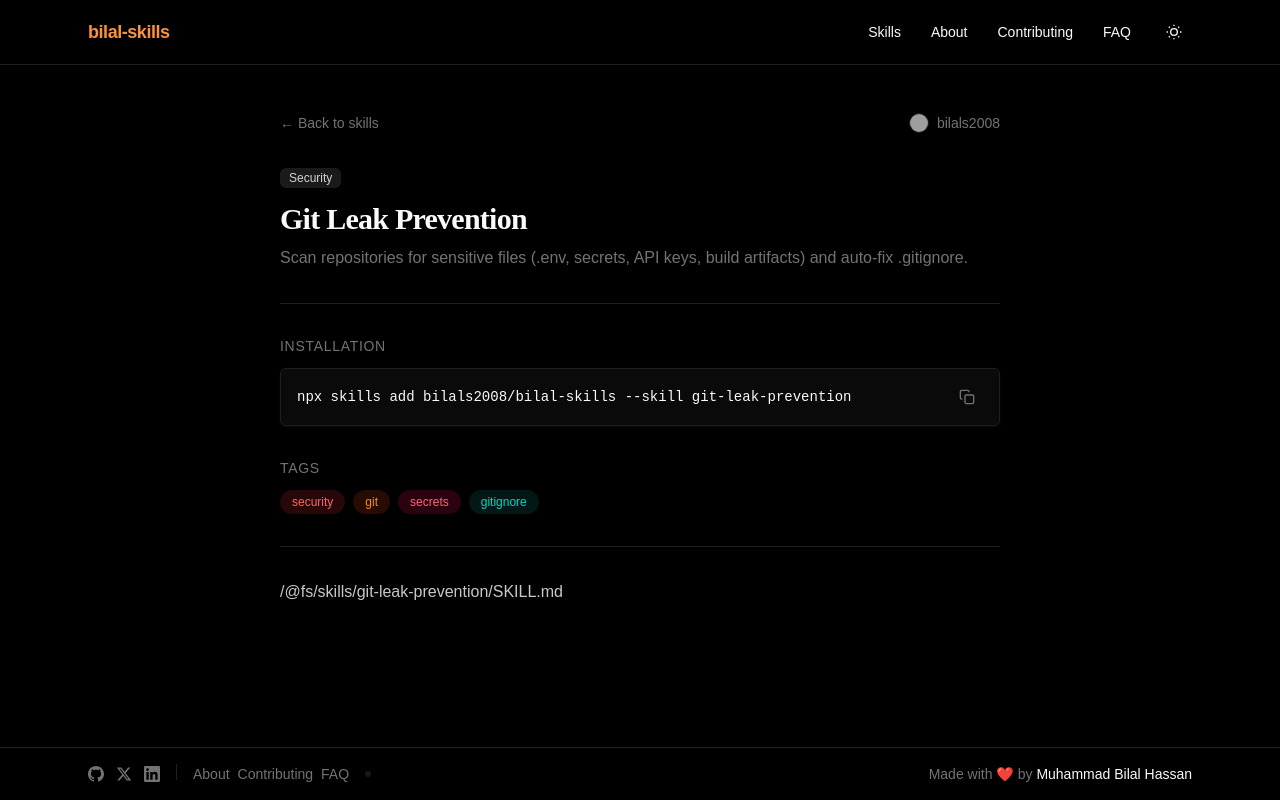
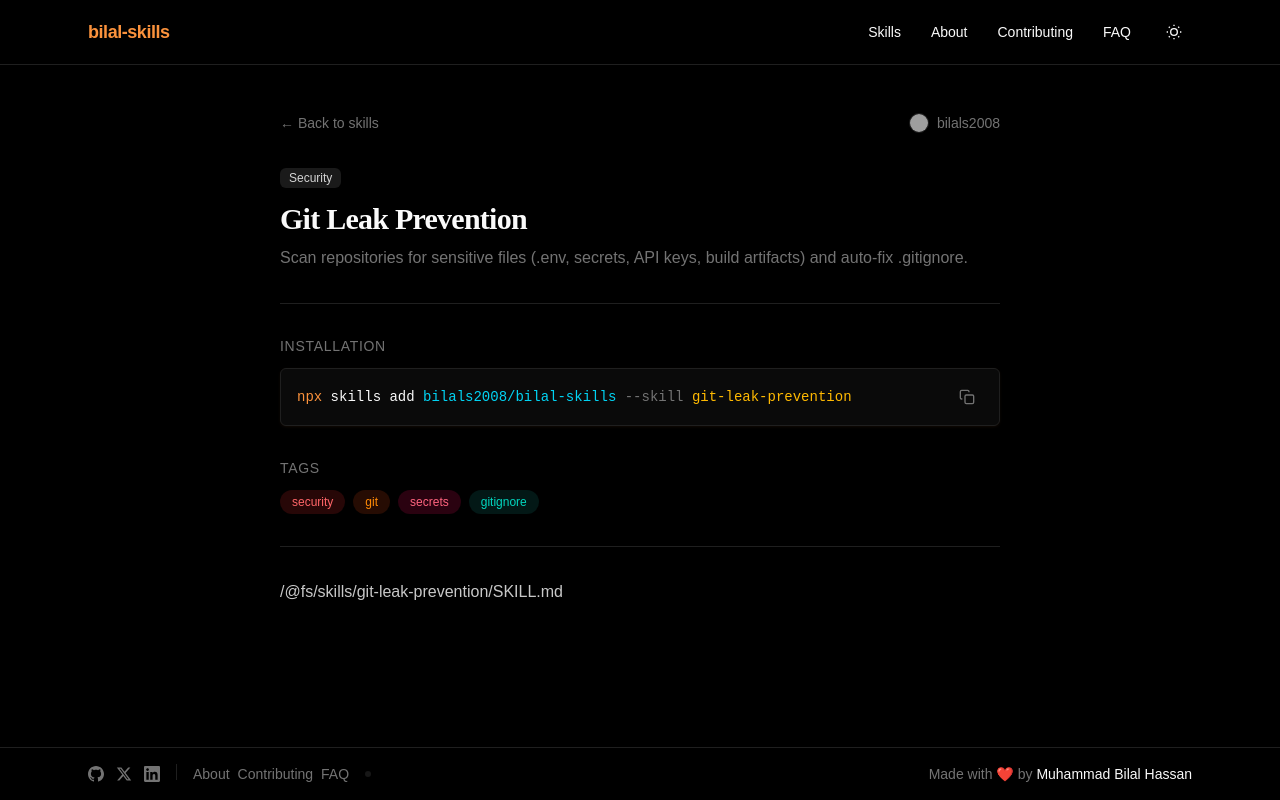
Before and after one commit to bilals2008/bilal-skills, a React (Vite) app in the folder web/: page /skills/git-leak-prevention in a window 1280 px wide. Built offline with nearby package versions, Linux system fonts and the light colour scheme; grey boxes are pictures that could not be loaded.

Commit message:
feat(detail): add syntax highlighting to installation command

```diff
--- a/web/src/pages/skill-detail.tsx
+++ b/web/src/pages/skill-detail.tsx
@@ -292,7 +292,13 @@ export function SkillDetailPage() {
           Installation
         </h2>
         <div className="flex items-center gap-2 rounded-md border bg-card px-3 sm:px-4 py-3 font-mono text-xs sm:text-sm shadow-sm">
-          <span className="flex-1 text-foreground break-all sm:break-normal">{skill.installCmd}</span>
+          <span className="flex-1 break-all sm:break-normal">
+            <span className="text-primary">npx</span>
+            <span className="text-foreground"> skills add </span>
+            <span className="text-cyan-400">bilals2008/bilal-skills</span>
+            <span className="text-muted-foreground"> --skill </span>
+            <span className="text-amber-400">{skill.slug}</span>
+          </span>
           <CopyButton text={skill.installCmd} />
         </div>
       </div>
```
